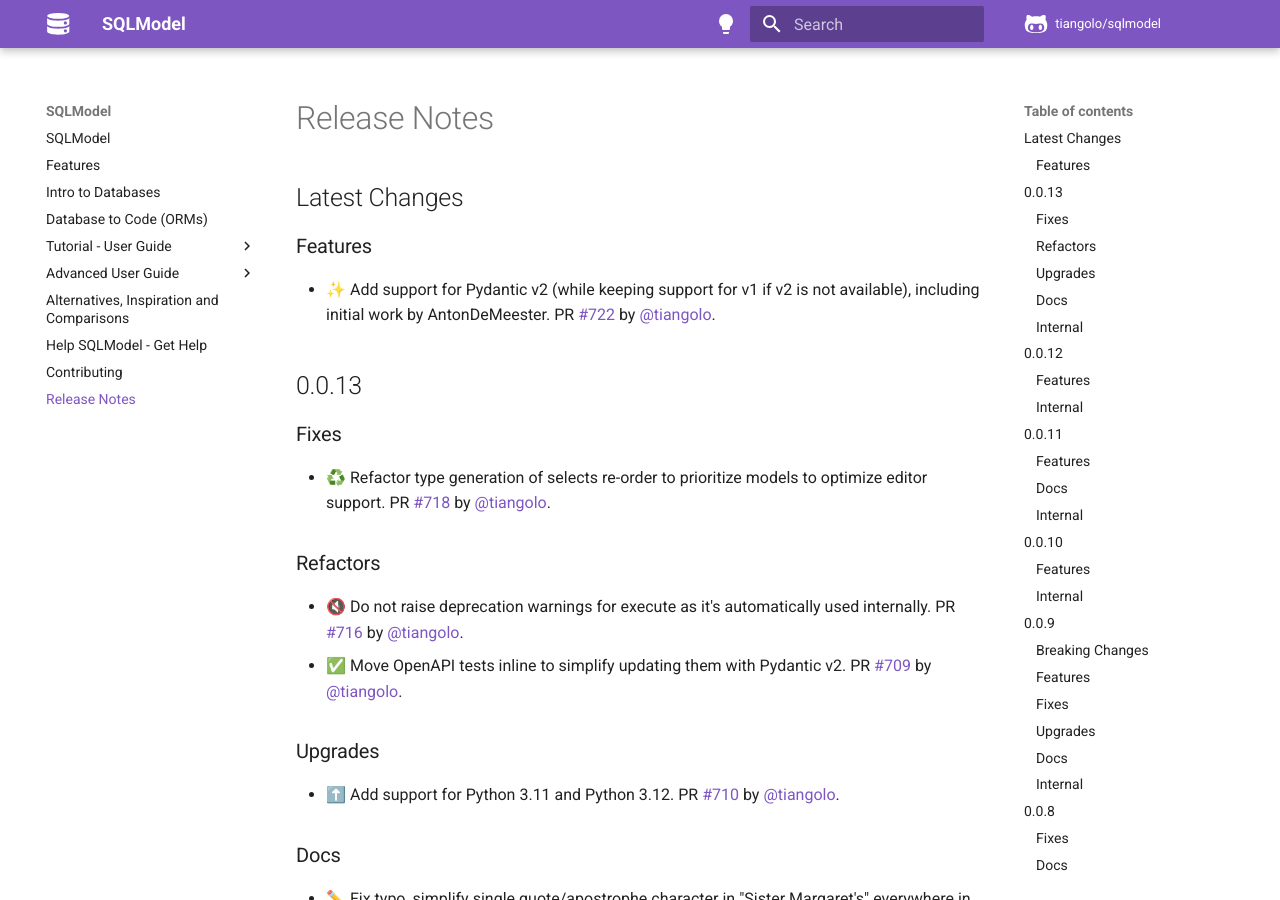
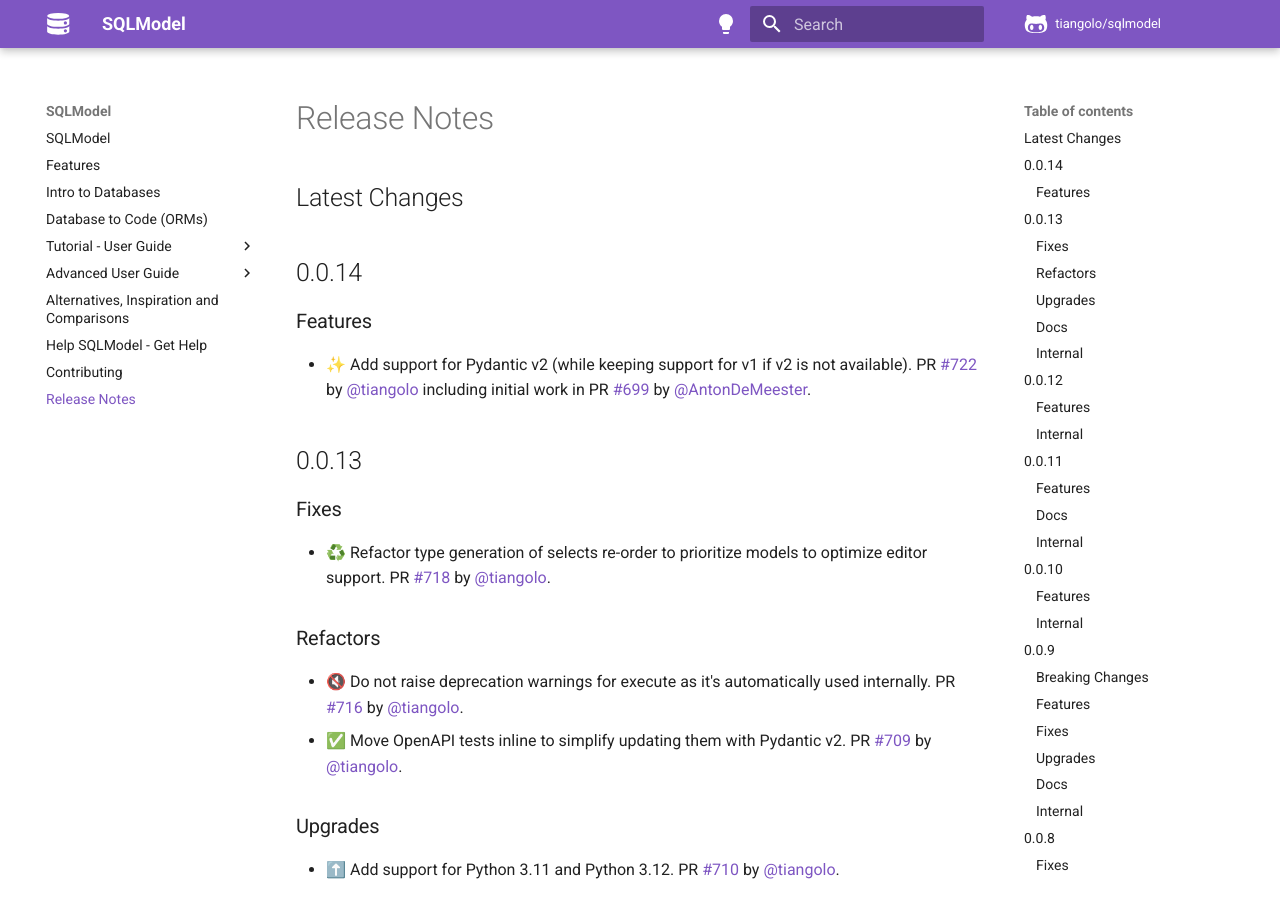
Before and after one commit to sztrakabalint/fastapi-sqlmodel, an MkDocs documentation site: the page built from docs/release-notes.md, in a window 1280 px wide and 900 px high. Built offline with MkDocs 1.6.1 and Material for MkDocs 9.7.7, drawn with Linux system fonts in a browser that asks for light colours; comment, search, counter and statistics services are not loaded.

Commit message:
🔖 Release version 0.0.14

```diff
--- a/docs/release-notes.md
+++ b/docs/release-notes.md
@@ -2,9 +2,11 @@
 
 ## Latest Changes
 
+## 0.0.14
+
 ### Features
 
-* ✨ Add support for Pydantic v2 (while keeping support for v1 if v2 is not available), including initial work by AntonDeMeester. PR [#722](https://github.com/tiangolo/sqlmodel/pull/722) by [@tiangolo](https://github.com/tiangolo).
+* ✨ Add support for Pydantic v2 (while keeping support for v1 if v2 is not available). PR [#722](https://github.com/tiangolo/sqlmodel/pull/722) by [@tiangolo](https://github.com/tiangolo) including initial work in PR [#699](https://github.com/tiangolo/sqlmodel/pull/699) by [@AntonDeMeester](https://github.com/AntonDeMeester).
 
 ## 0.0.13
 
--- a/sqlmodel/__init__.py
+++ b/sqlmodel/__init__.py
@@ -1,4 +1,4 @@
-__version__ = "0.0.13"
+__version__ = "0.0.14"
 
 # Re-export from SQLAlchemy
 from sqlalchemy.engine import create_engine as create_engine
```
